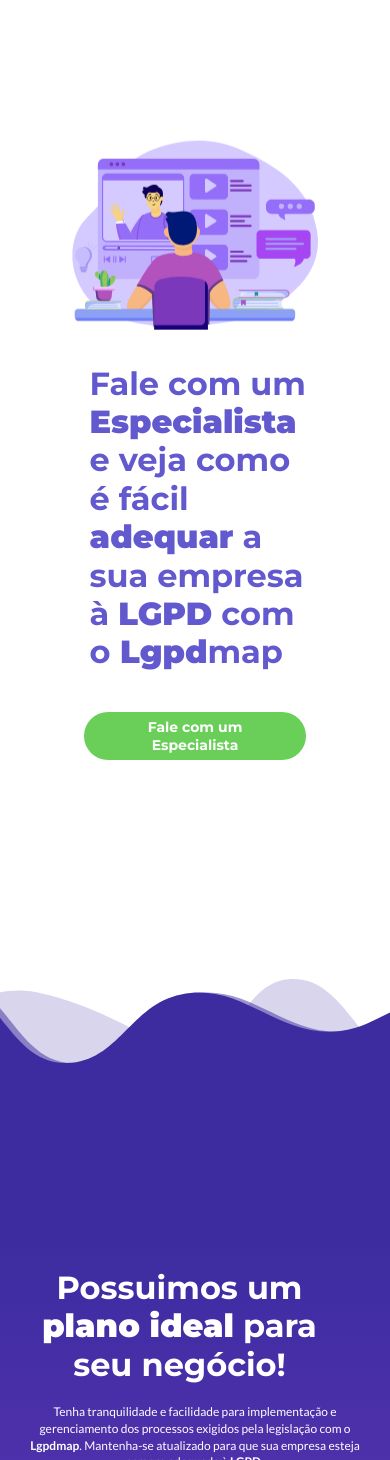
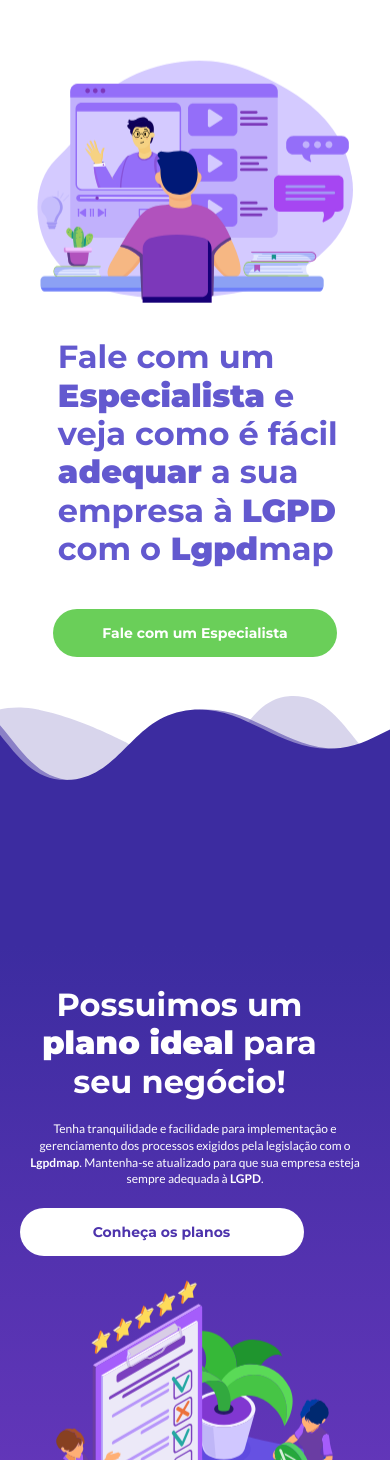
Before and after one commit to evlvs/lgpdmap, a Next.js app: page /steps in a window 390 px wide. Shown: the part 5048-6508 px from the top of the page. Built offline with nearby package versions, Linux system fonts and the light colour scheme.

Commit message:
mobile fixes

```diff
--- a/src/components/ContactUs/styles.module.scss
+++ b/src/components/ContactUs/styles.module.scss
@@ -98,6 +98,7 @@
   .contactUs {
     flex-direction: column;
     align-items: center;
+    padding: 40px 5%;
 
     .illustration {
       width: 90%;
--- a/src/components/FAQ/styles.module.scss
+++ b/src/components/FAQ/styles.module.scss
@@ -93,7 +93,7 @@
 
 @media (min-width: 769px) and (max-width: 1680px) {
   .FAQ {
-    margin-top: 50px;
+    margin-top: 250px;
 
     h2 {
       margin: 100px 0;
@@ -108,7 +108,7 @@
 
 @media only screen and (max-width: 768px) {
   .FAQ {
-    padding-top: 200px;
+    padding-top: 0;
     h2 {
       margin: 0;
     }
--- a/src/components/Plans/styles.module.scss
+++ b/src/components/Plans/styles.module.scss
@@ -257,4 +257,147 @@
       }
     }
   }
+
+  .divider1 {
+    width: 100%;
+    height: 20vh;
+    position: relative;
+    z-index: 2;
+    background: linear-gradient(
+      178.24deg,
+      #753bc5 47.57%,
+      rgba(117, 59, 197, 0) 47.58%
+    );
+
+    .wave {
+      position: absolute;
+      top: 0;
+      left: 0;
+      width: 100%;
+      height: 250px;
+      background: url('/assets/wave1.svg') repeat-x;
+      background-size: cover;
+      background-position: center top;
+      opacity: 0;
+
+      &.wave1 {
+        animation: animate 30s linear infinite;
+        z-index: 1000;
+        opacity: 1;
+        animation-delay: 0s;
+        bottom: 0;
+      }
+
+      &.wave2 {
+        animation: animate2 15s linear infinite;
+        z-index: 999;
+        opacity: 0.5;
+        animation-delay: -5s;
+        bottom: 0;
+      }
+
+      &.wave3 {
+        animation: animate3 10s linear infinite;
+        z-index: 998;
+        opacity: 0.2;
+        animation-delay: -2s;
+        bottom: 15;
+      }
+
+      @keyframes animate {
+        0% {
+          background-position-x: 0;
+        }
+        100% {
+          background-position-x: -1000px;
+        }
+      }
+
+      @keyframes animate2 {
+        0% {
+          background-position-x: 0;
+        }
+        100% {
+          background-position-x: 1000px;
+        }
+      }
+      @keyframes animate3 {
+        0% {
+          background-position-x: 0;
+        }
+        100% {
+          background-position-x: -1000px;
+        }
+      }
+    }
+  }
+
+  .divider2 {
+    width: 100%;
+    height: 249px;
+    position: relative;
+    z-index: 2;
+
+    .wave {
+      position: absolute;
+      bottom: 0;
+      left: 0;
+      width: 100%;
+      height: 250px;
+      background: url('/assets/waves/plansTopWave.svg') repeat-x;
+      background-size: cover;
+      background-position: top;
+      opacity: 0;
+
+      &.wave1 {
+        animation: animate 30s linear infinite;
+        z-index: 1000;
+        opacity: 1;
+        animation-delay: 0s;
+        bottom: 0;
+      }
+
+      &.wave2 {
+        animation: animate2 15s linear infinite;
+        z-index: 999;
+        opacity: 0.5;
+        animation-delay: -5s;
+        bottom: 0;
+      }
+
+      &.wave3 {
+        animation: animate3 10s linear infinite;
+        z-index: 998;
+        opacity: 0.2;
+        animation-delay: -2s;
+        bottom: 15;
+      }
+
+      @keyframes animate {
+        0% {
+          background-position-x: 0;
+        }
+        100% {
+          background-position-x: -1000px;
+        }
+      }
+
+      @keyframes animate2 {
+        0% {
+          background-position-x: 0;
+        }
+        100% {
+          background-position-x: 1000px;
+        }
+      }
+      @keyframes animate3 {
+        0% {
+          background-position-x: 0;
+        }
+        100% {
+          background-position-x: -1000px;
+        }
+      }
+    }
+  }
 }
--- a/src/components/Steps/styles.module.scss
+++ b/src/components/Steps/styles.module.scss
@@ -271,7 +271,8 @@
 
     .services {
       li {
-        width: 270px;
+        max-width: 240px;
+        box-shadow: 7px 7px 1px #ae9dff;
 
         h3 {
           font-size: 16px;
```
Also changed, not shown: src/components/Partners/styles.module.scss (+6 -2 lines), src/components/Testimonials/styles.module.scss (+5 -2 lines).
